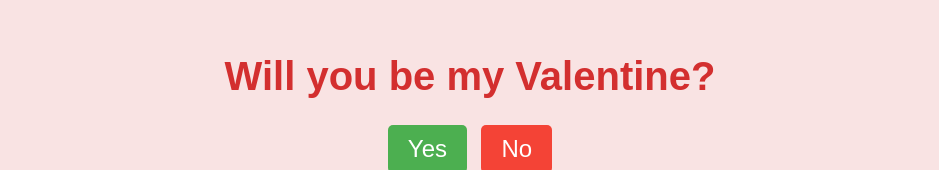
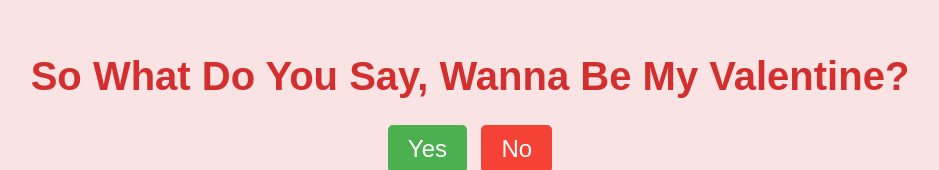
Before and after one commit to Malique-B/Will-You-Be-My-Valentine, a plain HTML site: page index.html in a window 1280 px wide. Shown: the part 138-308 px from the top of the page, without its empty margins (170-1109 px from the left). Drawn offline with Linux system fonts and the light colour scheme; no server answers.

Commit message:
changes applied to my liking

```diff
--- a/index.html
+++ b/index.html
@@ -3,12 +3,12 @@
 <head>
     <meta charset="UTF-8">
     <meta name="viewport" content="width=device-width, initial-scale=1.0">
-    <title>Will You Be My Valentine?</title>
+    <title>So What Do You Say, Wanna Be My Valentine?</title>
     <link rel="stylesheet" href="styles.css">
 </head>
 <body>
     <div class="container">
-        <h1>Will you be my Valentine?</h1>
+        <h1>So What Do You Say, Wanna Be My Valentine?</h1>
         <div class="buttons">
             <button class="yes-button" onclick="handleYesClick()">Yes</button>
             <button class="no-button" onclick="handleNoClick()">No</button>
```
Also changed, not shown: yes_page.html (+1 -1 lines).
